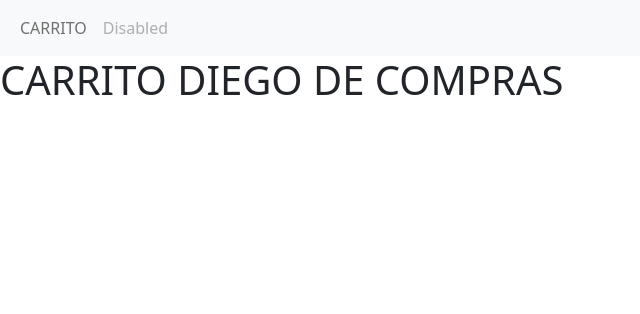
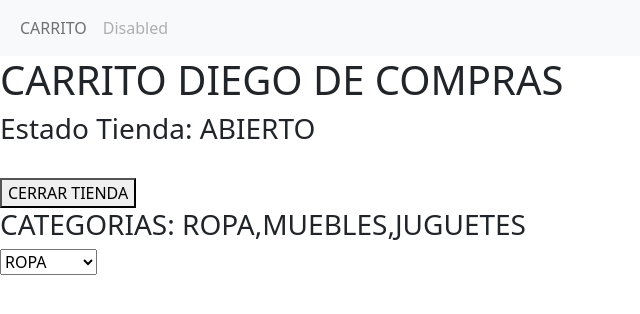
Before and after one commit to DIEGODAZA619/appsextoangular, an Angular app: page /carrito in a window 1280 px wide. Shown: the top 314 px of the page, without its empty margins (0-640 px from the left). Built offline with nearby package versions, Linux system fonts and the light colour scheme.

Commit message:
ARCHIVOS INICIALES ANGULAR

```diff
--- a/src/app/carrito/carrito.component.html
+++ b/src/app/carrito/carrito.component.html
@@ -1 +1,12 @@
 <H1>{{titulo}}</H1>
+
+<h3>Estado Tienda: {{(estado)? 'ABIERTO': 'CERRADO'}}</h3><BR>
+
+<button (click) = "cerrar_tienda()"> {{(estado)? 'CERRAR TIENDA': 'ABRIR TIENDA'}}</button>
+
+<h3>CATEGORIAS: {{categorias}}</h3>
+
+<select name="" id="">
+   <option *ngFor = "let cat of categorias" value="{{cat}}">{{cat}}</option>
+
+</select>
--- a/src/app/carrito/carrito.component.ts
+++ b/src/app/carrito/carrito.component.ts
@@ -8,11 +8,29 @@ import { Component, OnInit } from '@angular/core';
 export class CarritoComponent implements OnInit
 {
   titulo:string;
+  estado:boolean;
+  categorias: any = [];
+
   constructor() {
     this.titulo = "CARRITO DIEGO DE COMPRAS"
+    this.estado = true;
+    this.categorias.push("ROPA");
+    this.categorias.push("MUEBLES");
+    this.categorias.push("JUGUETES");
    }
 
   ngOnInit(): void {
   }
+  cerrar_tienda()
+  {
+    if(this.estado)
+    {
+      this.estado = false;
+    }
+    else
+    {
+      this.estado = true;
+    }
 
+  }
 }
```
